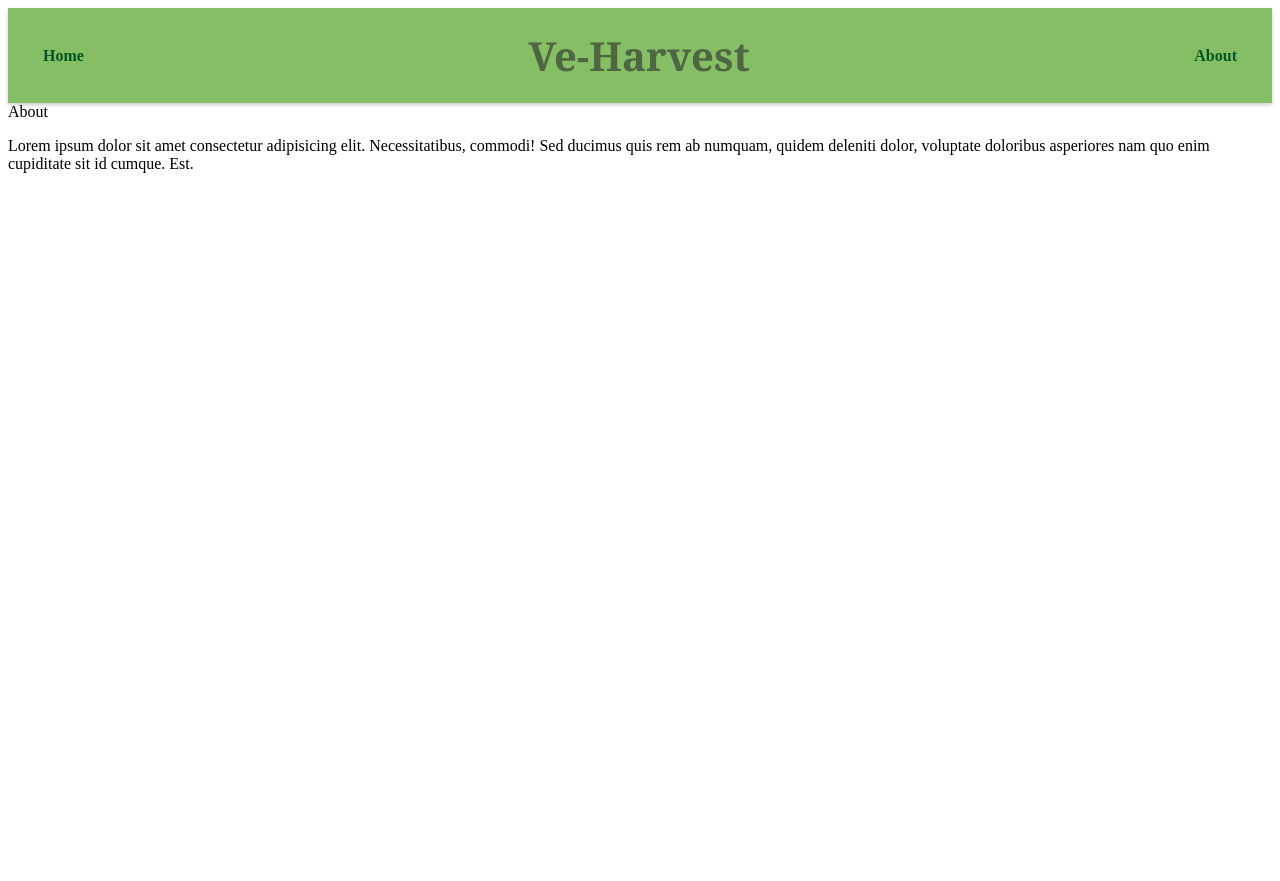
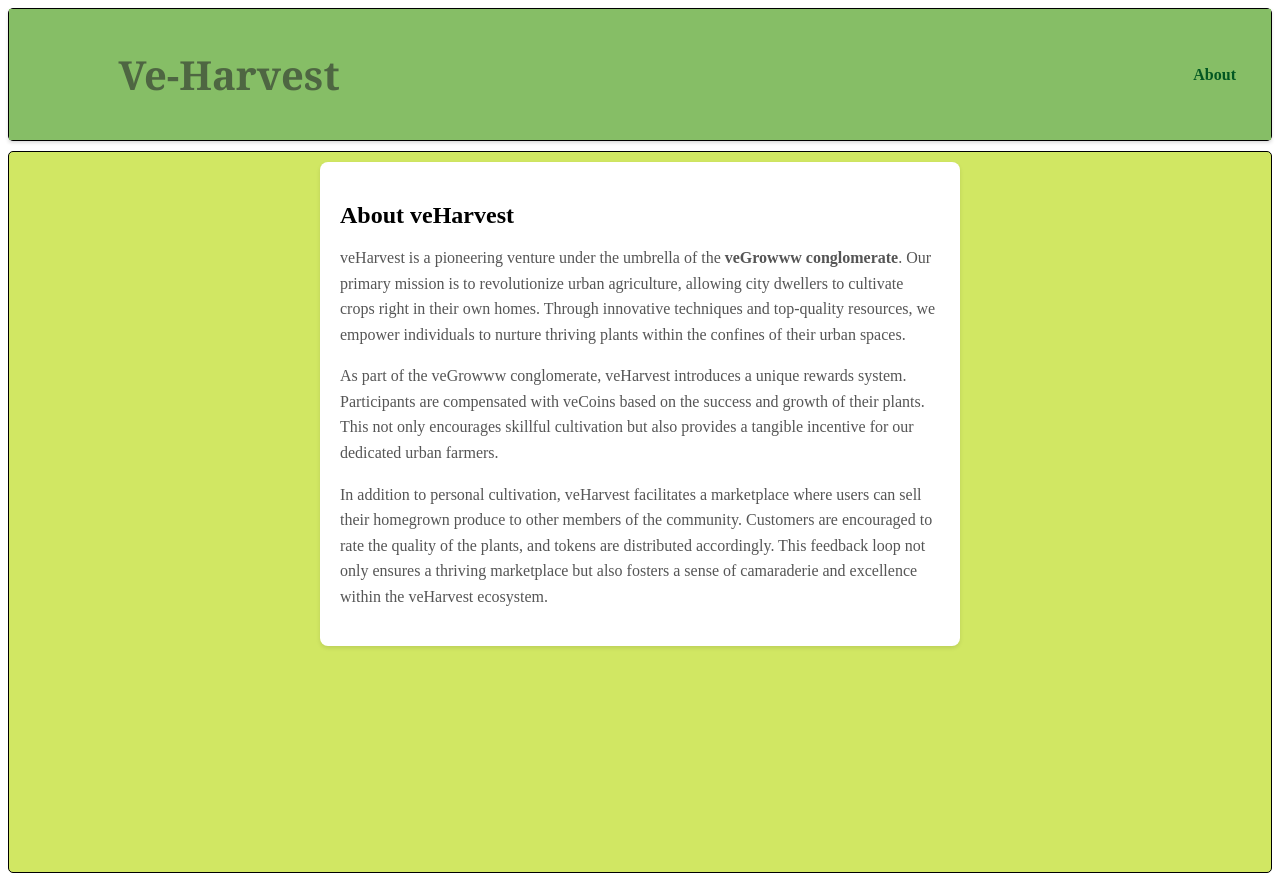
Before and after one commit to VeGrowww/veHarvest, a React (Vite) app: page /about in a window 1280 px wide. Before the commit the page ends 800 px from the top, so only its background shows below. Built offline with nearby package versions, Linux system fonts and the light colour scheme.

Commit message:
bug fixes

```diff
--- a/index.html
+++ b/index.html
@@ -2,9 +2,8 @@
 <html lang="en">
   <head>
     <meta charset="UTF-8" />
-    <link rel="icon" type="image/svg+xml" href="/vite.svg" />
     <meta name="viewport" content="width=device-width, initial-scale=1.0" />
-    <title></title>
+    <title>veHarvest</title>
   </head>
   <body>
     <div id="root"></div>
--- a/src/App.tsx
+++ b/src/App.tsx
@@ -1,7 +1,7 @@
 // import React from 'react'
 import { Routes, Route, BrowserRouter } from "react-router-dom";
 import NavBar from "./components/NavBar.jsx";
-import Homepage from "./pages/Homepage1";
+import Homepage from "./pages/Homepage.js";
 import About from "./pages/About";
 
 function App() {
--- a/src/components/NavBar.jsx
+++ b/src/components/NavBar.jsx
@@ -8,13 +8,10 @@ export default function NavBar() {
       <ul className="nav-list">
         <li className="nav-item">
           <NavLink to="/" className="nav-link">
-            Home
+            <div class="title-container">
+              <h1 class="title">Ve-Harvest</h1>
+            </div>
           </NavLink>
-        </li>
-        <li className="nav-item">
-          <div class="title-container">
-            <h1 class="title">Ve-Harvest</h1>
-          </div>
         </li>
         <li className="nav-item">
           <NavLink to="/about" className="nav-link">
--- a/src/components/NavBarStyles.css
+++ b/src/components/NavBarStyles.css
@@ -35,3 +35,8 @@
 .title-container {
   text-align: center;
 }
+
+.navbar {
+  border: 1px solid black;
+  border-radius: 5px;
+}
--- a/src/components/PlantDetails.css
+++ b/src/components/PlantDetails.css
@@ -60,7 +60,7 @@
   border: 1px solid black;
   border-radius: 5px;
   height: 40px;
-  width: 100px;
+  width: 120px;
   font-weight: bolder;
   cursor: pointer;
   background-color: rgb(107, 170, 14);
--- /dev/null
+++ b/src/pages/About.css
@@ -0,0 +1,32 @@
+/* About.css */
+
+/* Styles for about container */
+.about-container {
+  max-width: 600px;
+  margin: 10px auto;
+  padding: 20px;
+  background-color: #ffffff;
+  border-radius: 8px;
+  box-shadow: 0 2px 4px rgba(0, 0, 0, 0.1);
+}
+
+/* Styles for about title */
+.about-title {
+  font-size: 24px;
+  margin-bottom: 10px;
+}
+
+/* Styles for about information */
+.about-info {
+  font-size: 16px;
+  line-height: 1.6;
+  color: #555555;
+}
+
+.main {
+  margin-top: 10px;
+  background-color: rgb(209, 231, 99);
+  height: calc(100vh - 5rem);
+  border: 1px solid black;
+  border-radius: 5px;
+}
--- a/src/pages/About.tsx
+++ b/src/pages/About.tsx
@@ -1,15 +1,35 @@
 import React from "react";
+import "./About.css";
 
 export default function About() {
   return (
-    <div>
-      About
-      <p>
-        Lorem ipsum dolor sit amet consectetur adipisicing elit. Necessitatibus,
-        commodi! Sed ducimus quis rem ab numquam, quidem deleniti dolor,
-        voluptate doloribus asperiores nam quo enim cupiditate sit id cumque.
-        Est.
-      </p>
-    </div>
+    <main className="main">
+      <div className="about-container">
+        <h2 className="about-title">About veHarvest</h2>
+        <p className="about-info">
+          veHarvest is a pioneering venture under the umbrella of the
+          <strong> veGrowww conglomerate</strong>. Our primary mission is to
+          revolutionize urban agriculture, allowing city dwellers to cultivate
+          crops right in their own homes. Through innovative techniques and
+          top-quality resources, we empower individuals to nurture thriving
+          plants within the confines of their urban spaces.
+        </p>
+        <p className="about-info">
+          As part of the veGrowww conglomerate, veHarvest introduces a unique
+          rewards system. Participants are compensated with veCoins based on the
+          success and growth of their plants. This not only encourages skillful
+          cultivation but also provides a tangible incentive for our dedicated
+          urban farmers.
+        </p>
+        <p className="about-info">
+          In addition to personal cultivation, veHarvest facilitates a
+          marketplace where users can sell their homegrown produce to other
+          members of the community. Customers are encouraged to rate the quality
+          of the plants, and tokens are distributed accordingly. This feedback
+          loop not only ensures a thriving marketplace but also fosters a sense
+          of camaraderie and excellence within the veHarvest ecosystem.
+        </p>
+      </div>
+    </main>
   );
 }
--- a/src/pages/Homepage.css
+++ b/src/pages/Homepage.css
@@ -1,6 +1,9 @@
 .main {
   background-color: rgb(209, 231, 99);
   height: calc(100vh - 5rem);
+  margin-top: 10px;
+  border: 1px black solid;
+  border-radius: 5px;
 }
 
 .plant-container {
--- a/src/pages/Homepage.tsx
+++ b/src/pages/Homepage.tsx
@@ -1,97 +1,21 @@
-import React, { useState, useCallback } from "react";
-import "./App.css";
+import "./Homepage.css";
+import React from "react";
+import PlantDetails from "../components/PlantDetails.jsx";
 
-interface FormProps {
-  onFormSubmit: () => void;
-}
-
-function Form1(props: FormProps) {
+export default function Homepage() {
   return (
-    <form className="form-container">
-      <div className="form-header">Lettuce</div>
-      <hr />
-      <div>
-        <input type="file" id="field1" name="field1" />
-        <br />
-        <br />
-      </div>
-      <button
-        type="submit"
-        className="submit-button"
-        onClick={props.onFormSubmit}
-      >
-        Submit
-      </button>
-    </form>
+    <main className="main">
+      <section className="plant-container">
+        <PlantDetails
+          title="Tomatoes"
+          img="src\assets\plant-pics\tomatoes.jpg"
+        />
+        <PlantDetails
+          title="Lettuce"
+          img="src\assets\plant-pics\lettuces.jpg"
+        />
+        <PlantDetails title="Basil" img="src\assets\plant-pics\basil.jpg" />
+      </section>
+    </main>
   );
 }
-
-function Form2(props: FormProps) {
-  return (
-    <form className="form-container">
-      <div className="form-header">Tomato</div>
-      <hr />
-      <div>
-        <input type="file" id="field2" name="field2" />
-        <br />
-        <br />
-      </div>
-      <button
-        type="submit"
-        className="submit-button"
-        onClick={props.onFormSubmit}
-      >
-        Submit
-      </button>
-    </form>
-  );
-}
-
-function Form3(props: FormProps) {
-  return (
-    <form className="form-container">
-      <div className="form-header">Basil</div>
-      <hr />
-      <div>
-        <input type="file" id="field3" name="field3" />
-        <br />
-        <br />
-      </div>
-      <button
-        type="submit"
-        className="submit-button"
-        onClick={props.onFormSubmit}
-      >
-        Submit
-      </button>
-    </form>
-  );
-}
-
-function NewForm() {
-  return (
-    <div className="form-container">
-      <div className="form-header">AI Model</div>
-      <hr />
-      {/* Add the content of your new form here */}
-    </div>
-  );
-}
-
-function App() {
-  const handleFormSubmit = useCallback(() => {
-    setCurrentForm(<NewForm />);
-  }, []);
-
-  const [currentForm, setCurrentForm] = useState(() => (
-    <>
-      <Form1 onFormSubmit={handleFormSubmit} />
-      <Form2 onFormSubmit={handleFormSubmit} />
-      <Form3 onFormSubmit={handleFormSubmit} />
-    </>
-  ));
-
-  return <div className="App">{currentForm}</div>;
-}
-
-export default App;
--- a/src/pages/Homepage1.tsx
+++ /dev/null
@@ -1,21 +0,0 @@
-import "./Homepage.css";
-import React from "react";
-import PlantDetails from "../components/PlantDetails.jsx";
-
-export default function Homepage() {
-  return (
-    <main className="main">
-      <section className="plant-container">
-        <PlantDetails
-          title="Tomatoes"
-          img="src\assets\plant-pics\tomatoes.jpg"
-        />
-        <PlantDetails
-          title="Lettuce"
-          img="src\assets\plant-pics\lettuces.jpg"
-        />
-        <PlantDetails title="Basil" img="src\assets\plant-pics\basil.jpg" />
-      </section>
-    </main>
-  );
-}
```
